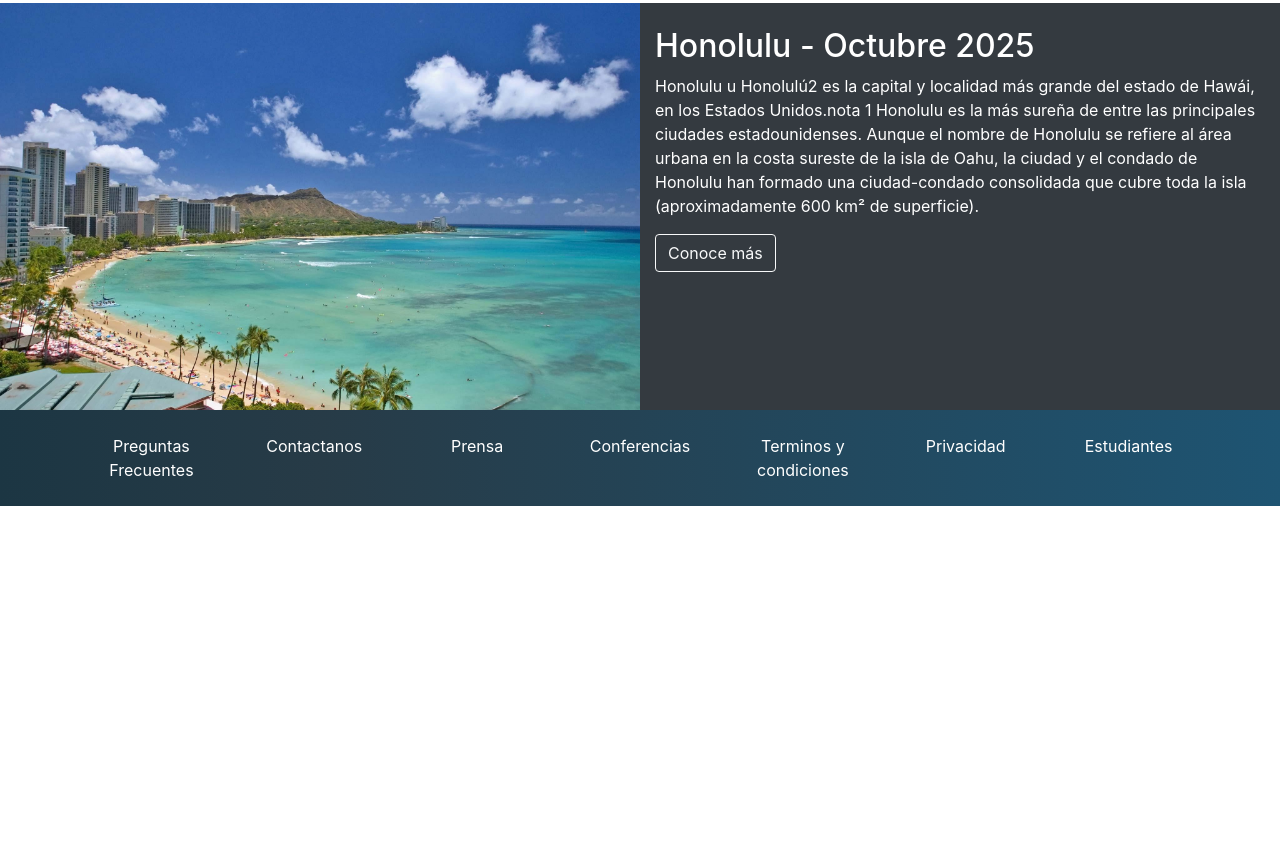
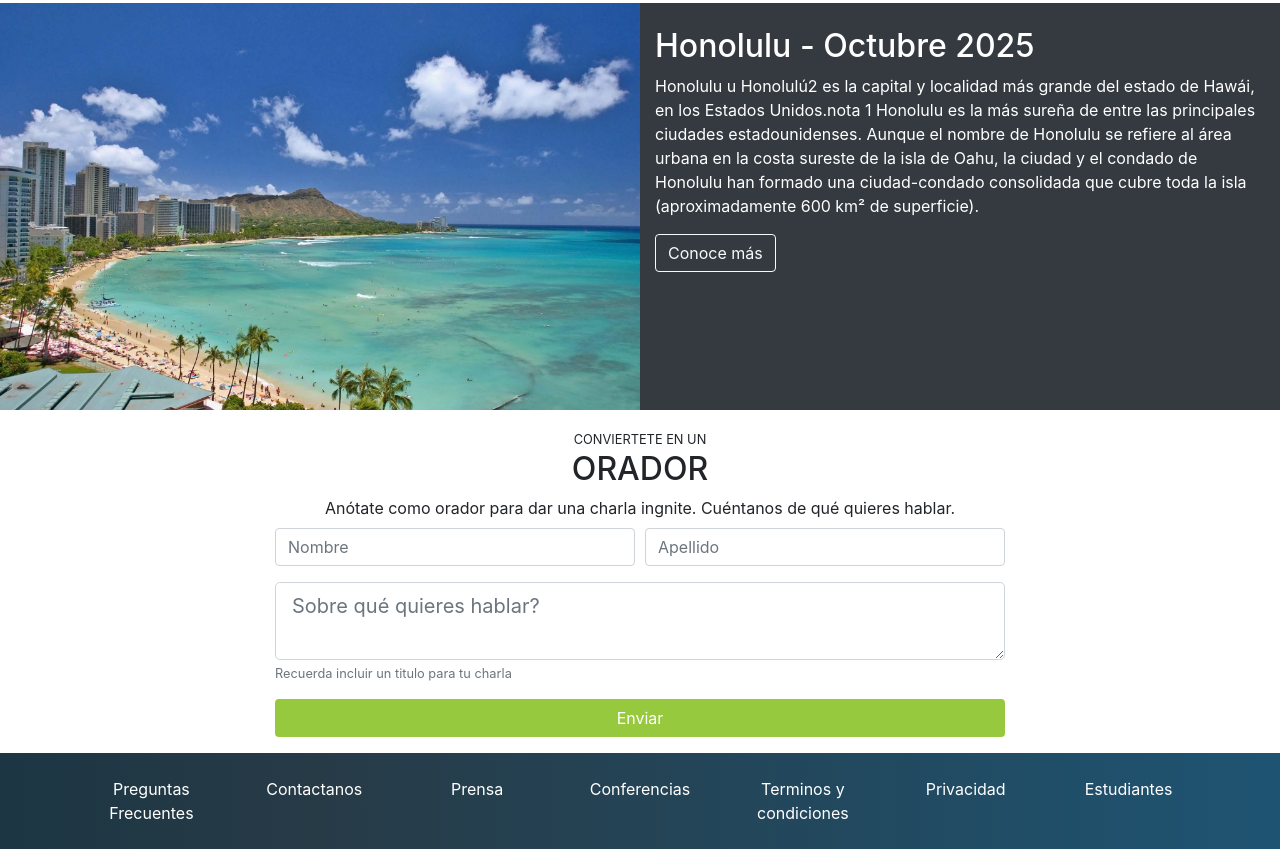
Before and after one commit to Lcaraballoc/platziconf, a website: page index.html in a window 1280 px wide. Shown: the part 1991-2840 px from the top of the page. Before the commit the page ends 2497 px from the top, so only its background shows below. Drawn offline with nearby package versions, Linux system fonts and the light colour scheme.

Commit message:
Speaker form created

```diff
--- a/index.html
+++ b/index.html
@@ -179,6 +179,53 @@
         </div>
     </section>
 
+    <!-- Speaker subscription -->
+
+    <section id="speaker-form" class="pt-3 pb-3">
+        <div class="container">
+            <div class="row">
+                <div class="col text-uppercase text-center">
+                    <small>Conviertete en un</small>
+                    <h2>Orador</h2>
+                </div>
+            </div>
+            <div class="row">
+                <div class="col text-center">
+                    Anótate como orador para dar una charla ingnite.
+                    Cuéntanos de qué quieres hablar.
+                </div>
+            </div>
+            <div class="row">
+                <div class="col col-md-10 offset-md-1 col-lg-8 offset-lg-2 pt-2">
+                    <form>
+                        <div class="form-row">
+                            <div class="form-group col-12 col-md-6">
+                                <input type="text" class="form-control" placeholder="Nombre">
+                            </div>
+                            <div class="form-group col-12 col-md-6">
+                                <input type="text" class="form-control" placeholder="Apellido">
+                            </div>
+                        </div>
+                        <div class="form-row">
+                            <div class="form-group col">
+                                <textarea name="text" class="form-control form-control-lg"
+                                    placeholder="Sobre qué quieres hablar?"></textarea>
+                                <small class="form-text text-muted">
+                                    Recuerda incluir un titulo para tu charla
+                                </small>
+                            </div>
+                        </div>
+                        <div class="form-row">
+                            <div class="col">
+                                <button type="button" class="btn btn-platzi btn-block">Enviar</button>
+                            </div>
+                        </div>
+                    </form>
+                </div>
+            </div>
+        </div>
+    </section>
+
     <!-- Footer -->
     <div id="footer" class="pb-4 pt-4">
         <div class="container">
```
